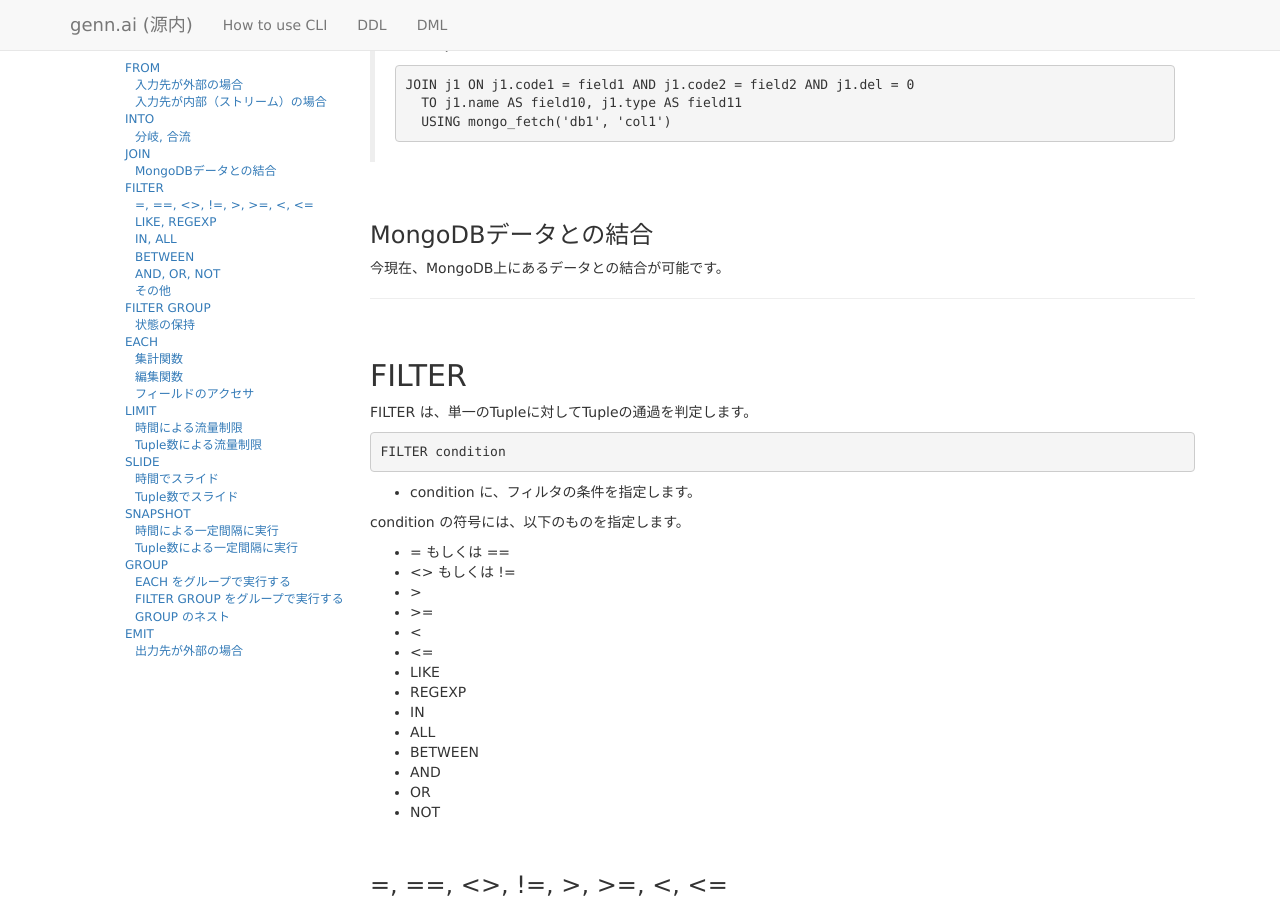
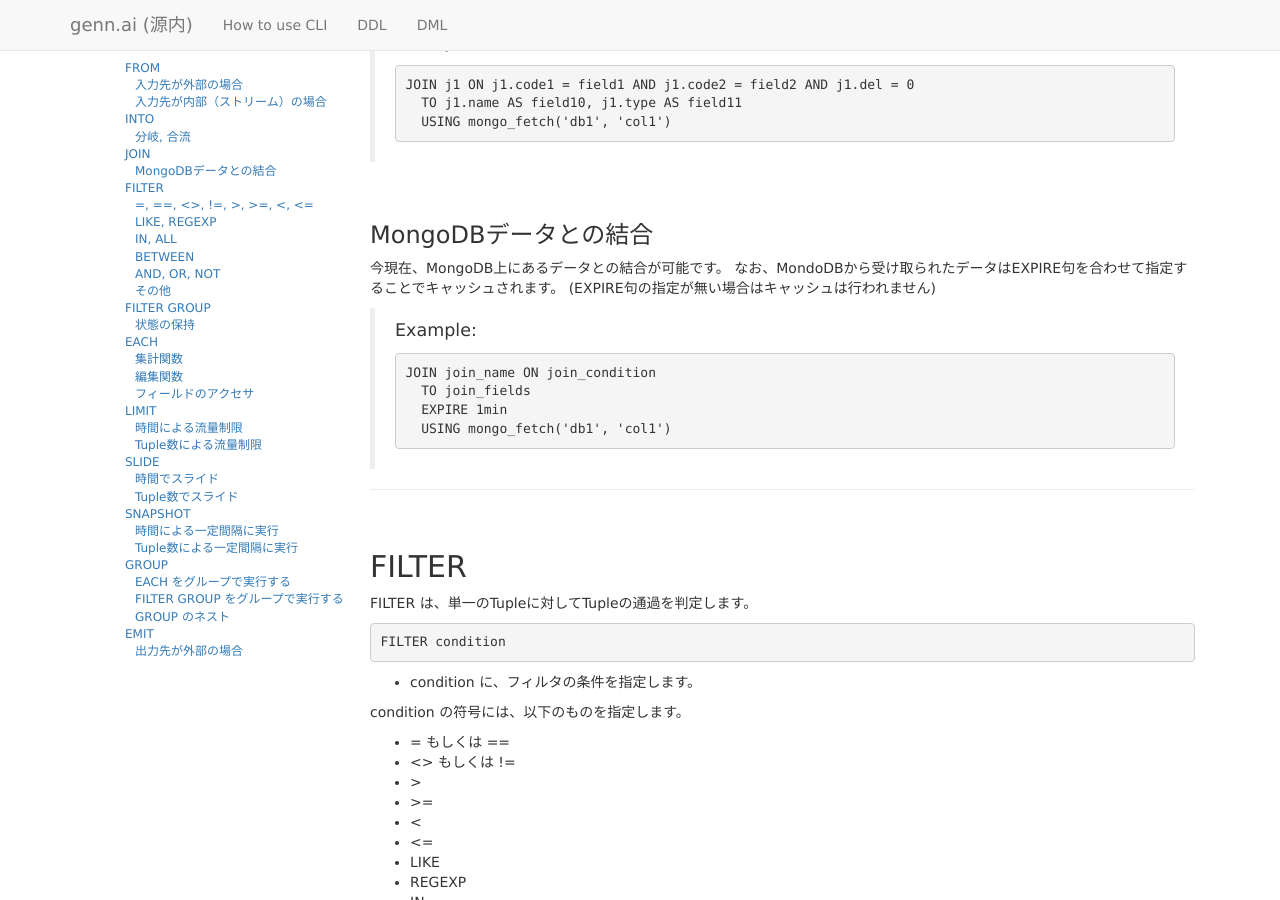
Before and after one commit to tf0054/trygennai.github.com, a Jekyll site: the page built from dml_ja.md, in a window 1280 px wide and 900 px high, scrolled down 2372 px. Built offline with Jekyll 4.4.1, drawn with Linux system fonts in a browser that asks for light colours; nearby versions of some CDN libraries; comment, search, counter and statistics services are not loaded.

Commit message:
Added info abour the cache on JOIN+EXIRE

```diff
--- a/_layouts/top.html
+++ b/_layouts/top.html
@@ -11,8 +11,7 @@
 			<img src="/img/gennai.png">
 		</div>
 		<div id="lang" style="float: right;">
-			<a href="/index.html">En</a>/
-			<a href="/index_ja.html">Ja</a>
+			<a href="/index.html">En</a> / <a href="/index_ja.html">Ja</a>
 		</div>
 		<div class="container" style="clear: both;">
 			{{ content }}
--- a/dml_ja.md
+++ b/dml_ja.md
@@ -119,6 +119,15 @@ join_condition や join_fields で、外部データのフィールドを識別
 ### MongoDBデータとの結合
 
 今現在、MongoDB上にあるデータとの結合が可能です。
+なお、MondoDBから受け取られたデータはEXPIRE句を合わせて指定することでキャッシュされます。
+(EXPIRE句の指定が無い場合はキャッシュは行われません)
+
+> Example:
+>
+    JOIN join_name ON join_condition
+      TO join_fields
+      EXPIRE 1min
+      USING mongo_fetch('db1', 'col1')
 
 ---
 
```
Also changed, not shown: README.md.
